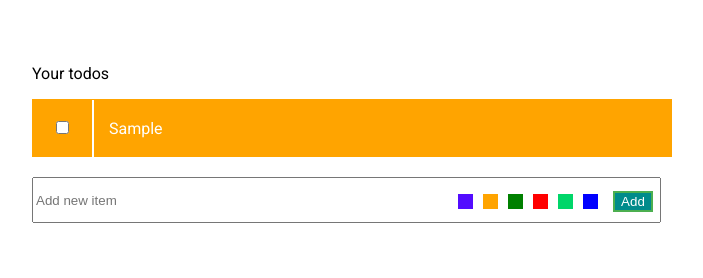
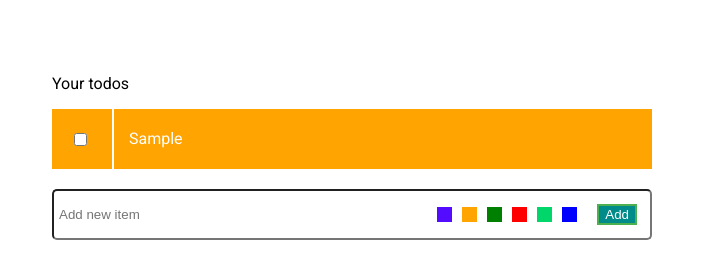
Before and after one commit to andreejbessmertnyj94/vanila_todo, a plain HTML site: page index.html in a window 1280 px wide. Both pictures are taken after typing "Sample" into the empty fields and a click on the button "Add". Shown: the whole page, without its empty margins (288-991 px from the left). Drawn offline with Linux system fonts and the light colour scheme.

Commit message:
version 0.3

```diff
--- a/script.js
+++ b/script.js
@@ -51,6 +51,7 @@
 
     const checkbox = document.createElement("input");
     checkbox.type = "checkbox";
+    checkbox.className = "checkbox"
     checkbox.addEventListener("change", markCompleted);
     checkboxContainer.appendChild(checkbox);
 
--- a/styles.css
+++ b/styles.css
@@ -5,10 +5,9 @@ body {
 }
 
 .container {
-  width: 50vw;
-  min-width: 350px;
+  width: 600px;
   margin: auto;
-  padding: 5vh 10vw;
+  padding: 50px 50px;
 }
 
 form {
@@ -18,38 +17,39 @@ form {
 .control-container {
   display: flex;
   position: absolute;
-  top: 30%;
-  right: 3%;
-}
-
-.container > .task-container {
-  margin-bottom: 20px;
+  top: 15px;
+  right: 15px;
 }
 
 .task-container {
   display: flex;
   flex-flow: row nowrap;
   align-items: center;
+  margin-bottom: 20px;
 }
 
 .task-checkbox {
-  width: 20px;
-  height: 20px;
-  padding: 1.2em 20px;
+  width: 16px;
+  height: 16px;
+  padding: 22px 22px;
+  border-right: 2px solid #fff;
+}
+
+.checkbox {
+  margin: 0;
 }
 
 .task-value {
   display: flex;
   flex-flow: row nowrap;
   align-items: center;
-  width: 43vw;
-  min-width: 300px;
-  padding: 1.2em 15px;
-  border-left: 2px solid #fff;
+  width: 508px;
+  padding: 20px 15px;
 }
 
 .task-value > p {
   margin: 0;
+  line-height: 20px;
   color: white;
   overflow: auto;
 }
@@ -68,7 +68,7 @@ form {
 .btn {
   width: 15px;
   height: 15px;
-  margin: 0 5px;
+  margin-right: 10px;
 }
 
 .picked {
@@ -76,10 +76,11 @@ form {
 }
 
 #input-field {
-  width: 48.5vw;
-  min-width: 330px;
-  height: 3em;
-  margin: auto;
+  width: 360px;
+  height: 45px;
+  padding-right: 231px;
+  padding-left: 5px;
+  border-radius: 5px;
 }
 
 #add {
```
